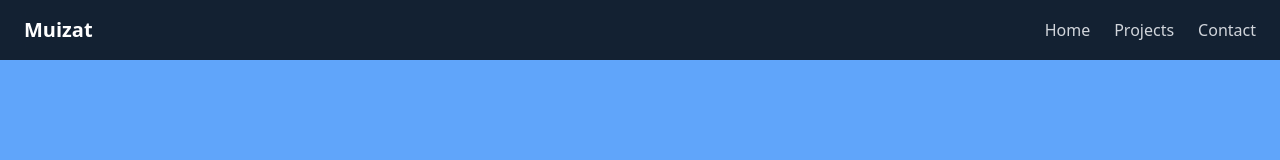
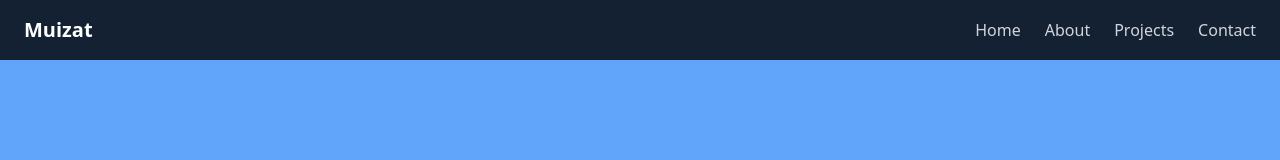
Before and after one commit to muizat23/Portfolio, a React (Vite) app: page / in a window 1280 px wide. Shown: the top 160 px of the page. Built offline with nearby package versions, Linux system fonts and the light colour scheme.

Commit message:
update portfolio

```diff
--- a/src/components/Navbar.jsx
+++ b/src/components/Navbar.jsx
@@ -6,7 +6,7 @@ const Navbar = () => {
 
       <div className="flex gap-6 text-gray-300">
         <a href="#home" className="hover:text-white transition">Home</a>
-        {/* <a href="#about" className="hover:text-white transition">About</a> */}
+        <a href="#about" className="hover:text-white transition">About</a>
         <a href="#projects" className="hover:text-white transition">Projects</a>
         <a href="#contact" className="hover:text-white transition">Contact</a>
       </div>
```
